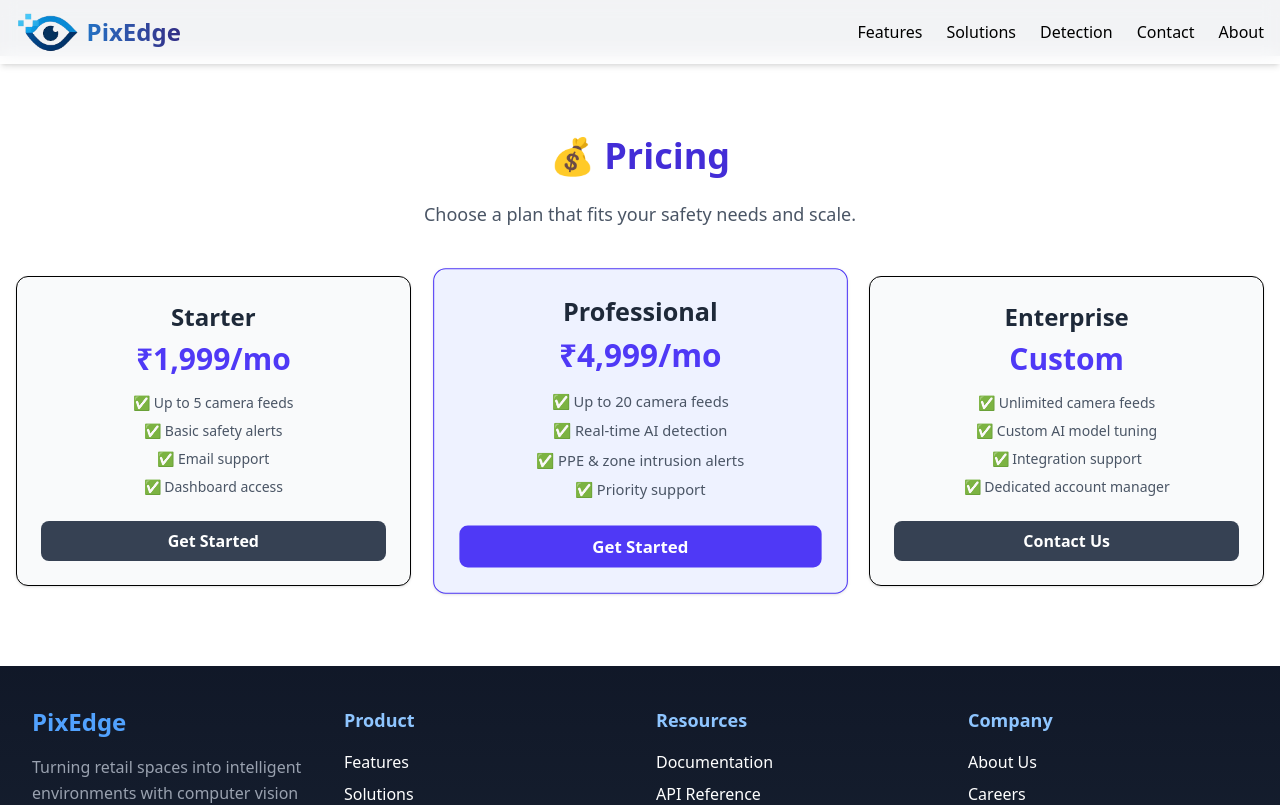
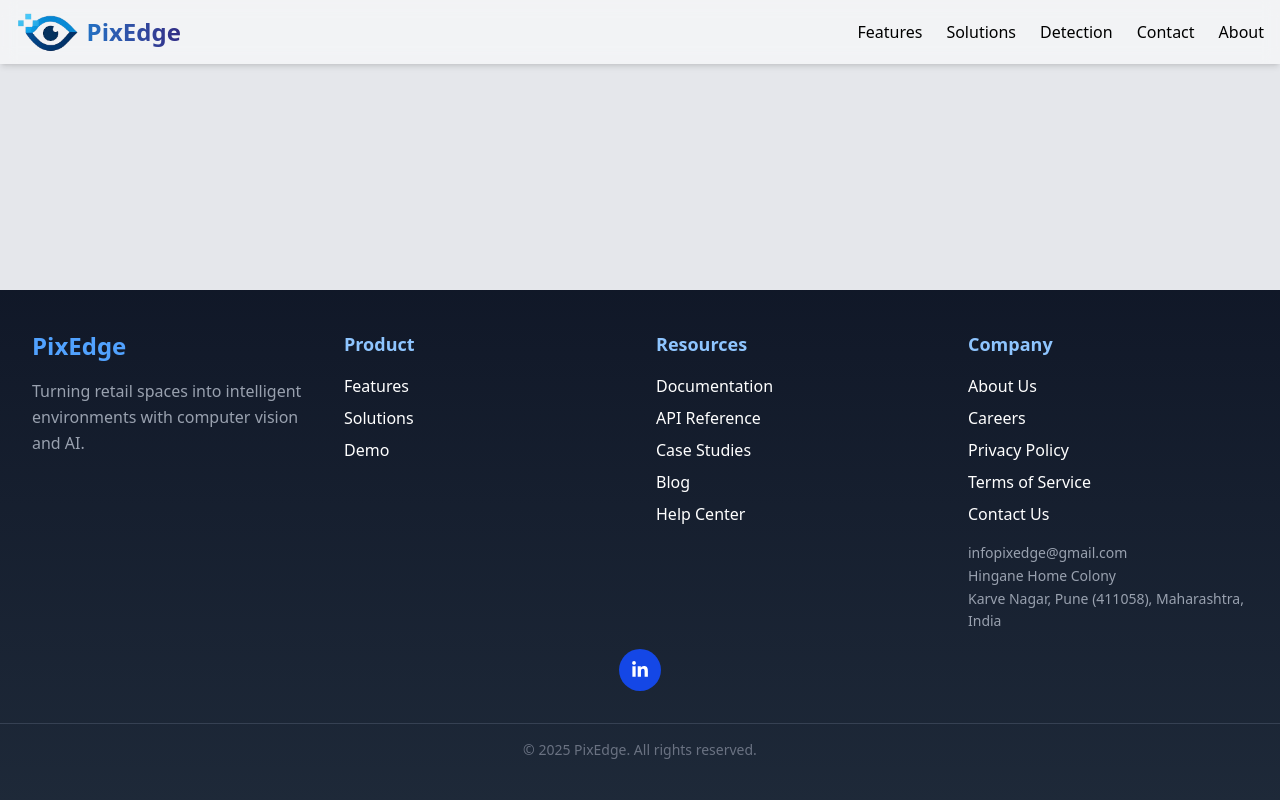
Before and after one commit to pixedge-official/pixedge-live, a React (Vite) app: page /pricing in a window 1280 px wide. Shown: the top 805 px of the page. Built offline with nearby package versions, Linux system fonts and the light colour scheme.

Commit message:
Unwanted Component Deleted

```diff
--- a/src/components/Dashboard.jsx
+++ /dev/null
@@ -1,32 +0,0 @@
-import React from 'react';
-import dashboardBg from '../assets/dashboard-bg.jpg'; // Placeholder image
-import PipelineFlow from './PipelineFlow';
-
-function Dashboard({ detections }) {
-  return (
-    <section className="py-16 bg-gray-100" style={{ backgroundImage: `url(${dashboardBg})`, backgroundSize: 'cover', backgroundPosition: 'center' }}>
-      <div className="max-w-7xl mx-auto px-10 sm:px-6 lg:px-8 bg-white bg-opacity-90 p-8 rounded-lg">
-        <h2 className="text-3xl font-bold text-gray-900 mb-6">Retail Detection Dashboard</h2>
-        <p className="text-lg text-gray-600 mb-6">Real-time object detection from your CCTV cameras</p>
-        <div className="mb-4">
-          <button className="bg-gray-200 text-gray-800 px-4 py-2 rounded mr-2">Last 24 hours</button>
-          <button className="bg-gray-200 text-gray-800 px-4 py-2 rounded mr-2">Last 7 days</button>
-          <button className="bg-gray-200 text-gray-800 px-4 py-2 rounded">Last 30 days</button>
-        </div>
-        <div className="grid grid-cols-1 md:grid-cols-2 lg:grid-cols-3 gap-6">
-          {detections.map((item) => (
-            <div key={item.id} className="p-6 bg-white rounded-lg shadow-md">
-              <div className="text-2xl font-bold text-blue-600 mb-2">{item.label}</div>
-              <h3 className="text-xl font-semibold text-gray-800 mb-2">{item.title}</h3>
-              <p className="text-gray-600 mb-2">{item.desc}</p>
-              <p className="text-sm text-gray-500">{item.time} | {item.camera}</p>
-            </div>
-          ))}
-        </div>
-      </div>
-      <PipelineFlow/>
-    </section>
-  );
-}
-
-export default Dashboard;
--- a/src/components/LoginModal.jsx
+++ /dev/null
@@ -1,31 +0,0 @@
-import React, { useState } from 'react';
-
-function LoginModal({ isOpen, onClose, onSignup, onLogin }) {
-  const [email, setEmail] = useState('');
-  const [password, setPassword] = useState('');
-
-  if (!isOpen) return null;
-
-  const handleSubmit = (e) => {
-    e.preventDefault();
-    onLogin(email, password);
-  };
-
-  return (
-    <div className="modal fixed inset-0   backdrop-blur-sm flex items-center justify-center z-50">
-      <div className="bg-white p-6 rounded-lg shadow-lg w-96">
-        <div onClick={onClose} className="float-right text-gray-600 text-2xl cursor-pointer border-1 px-1 rounded-lg hover:bg-red-500">×</div>
-        <h2 className="text-2xl font-bold mb-4">Welcome back</h2>
-        <p className="text-gray-600 mb-6">Login to access your dashboard</p>
-        <form onSubmit={handleSubmit}>
-          <input type="email" value={email} onChange={(e) => setEmail(e.target.value)} placeholder="Email" className="w-full p-2 mb-4 border rounded" />
-          <input type="password" value={password} onChange={(e) => setPassword(e.target.value)} placeholder="Password" className="w-full p-2 mb-4 border rounded" />
-          <button type="submit" className="w-full bg-blue-400 text-white p-2 rounded hover:bg-blue-700">Login</button>
-        </form>
-        <p className="text-center mt-4 text-gray-600">Don't have an account? <span onClick={onSignup} className="text-blue-600 cursor-pointer">Sign up</span></p>
-      </div>
-    </div>
-  );
-}
-
-export default LoginModal;
--- a/src/components/Pricing.jsx
+++ /dev/null
@@ -1,76 +0,0 @@
-import React from 'react';
-
-const pricingPlans = [
-  {
-    name: "Starter",
-    price: "₹1,999/mo",
-    features: [
-      "Up to 5 camera feeds",
-      "Basic safety alerts",
-      "Email support",
-      "Dashboard access"
-    ],
-    highlighted: false
-  },
-  {
-    name: "Professional",
-    price: "₹4,999/mo",
-    features: [
-      "Up to 20 camera feeds",
-      "Real-time AI detection",
-      "PPE & zone intrusion alerts",
-      "Priority support"
-    ],
-    highlighted: true
-  },
-  {
-    name: "Enterprise",
-    price: "Custom",
-    features: [
-      "Unlimited camera feeds",
-      "Custom AI model tuning",
-      "Integration support",
-      "Dedicated account manager"
-    ],
-    highlighted: false
-  }
-];
-
-const Pricing = () => {
-  return (
-    <section id="pricing" className="bg-white py-20 px-4">
-      <div className="max-w-7xl mx-auto text-center">
-        <h2 className="text-4xl font-bold text-indigo-700 mb-6">💰 Pricing</h2>
-        <p className="text-gray-600 text-lg mb-12">Choose a plan that fits your safety needs and scale.</p>
-
-        <div className="grid grid-cols-1 md:grid-cols-3 gap-8">
-          {pricingPlans.map((plan, i) => (
-            <div
-              key={i}
-              className={`border rounded-xl p-6 shadow-sm transition-all duration-300 ${
-                plan.highlighted
-                  ? 'bg-indigo-50 border-indigo-600 shadow-md scale-105'
-                  : 'bg-gray-50 hover:shadow-md hover:scale-105'
-              }`}
-            >
-              <h3 className="text-2xl font-semibold text-gray-800 mb-2">{plan.name}</h3>
-              <p className="text-3xl font-bold text-indigo-600 mb-4">{plan.price}</p>
-              <ul className="text-gray-600 space-y-2 text-sm">
-                {plan.features.map((feature, idx) => (
-                  <li key={idx}>✅ {feature}</li>
-                ))}
-              </ul>
-              <button className={`mt-6 w-full py-2 rounded-lg text-white font-semibold ${
-                plan.highlighted ? 'bg-indigo-600 hover:bg-indigo-700' : 'bg-gray-700 hover:bg-gray-800'
-              }`}>
-                {plan.name === 'Enterprise' ? 'Contact Us' : 'Get Started'}
-              </button>
-            </div>
-          ))}
-        </div>
-      </div>
-    </section>
-  );
-};
-
-export default Pricing;
--- a/src/components/Settings.jsx
+++ /dev/null
@@ -1,12 +0,0 @@
-import React from 'react';
-
-function Settings() {
-  return (
-    <div className="container mx-auto py-12 px-4">
-      <h1 className="text-4xl font-bold text-center text-purple-800 mb-8">Settings</h1>
-      <p className="text-lg text-gray-600 text-center">Manage your account settings and preferences.</p>
-    </div>
-  );
-}
-
-export default Settings;
--- a/src/components/SignupModal.jsx
+++ /dev/null
@@ -1,34 +0,0 @@
-import React, { useState } from 'react';
-
-function SignupModal({ isOpen, onClose, onLogin, onSignup }) {
-  const [name, setName] = useState('');
-  const [email, setEmail] = useState('');
-  const [password, setPassword] = useState('');
-
-  if (!isOpen) return null;
-
-  const handleSubmit = (e) => {
-    e.preventDefault();
-    onSignup(name, email, password);
-  };
-
-  return (
-    <div className="modal active fixed inset-0 backdrop-blur-sm flex items-center justify-center z-50">
-      <div className="bg-white p-6 rounded-lg shadow-lg w-96">
-                <div onClick={onClose} className="float-right text-gray-700 text-2xl cursor-pointer border-1 px-1 rounded-lg hover:bg-red-500">×</div>
-
-        <h2 className="text-2xl font-bold mb-4">Create your account</h2>
-        <p className="text-gray-600 mb-6">Get started with PixEdge today</p>
-        <form onSubmit={handleSubmit}>
-          <input type="text" value={name} onChange={(e) => setName(e.target.value)} placeholder="Full Name" className="w-full p-2 mb-4 border rounded" />
-          <input type="email" value={email} onChange={(e) => setEmail(e.target.value)} placeholder="Email" className="w-full p-2 mb-4 border rounded" />
-          <input type="password" value={password} onChange={(e) => setPassword(e.target.value)} placeholder="Password" className="w-full p-2 mb-4 border rounded" />
-          <button type="submit" className="w-full bg-blue-600 text-white p-2 rounded hover:bg-blue-700">Sign Up</button>
-        </form>
-        <p className="text-center mt-4 text-gray-600">Already have an account? <span onClick={onLogin} className="text-blue-600 cursor-pointer">Login</span></p>
-      </div>
-    </div>
-  );
-}
-
-export default SignupModal;
--- a/src/components/routes/AnimatedRoutes.jsx
+++ b/src/components/routes/AnimatedRoutes.jsx
@@ -150,11 +150,8 @@
 import Solutions from '../Solutions';
 import Demo from '../Demo';
 import Detection from '../Detection';
-import Pricing from '../Pricing';
 import Contact from '../Contact';
 import CallToAction from '../CallToAction';
-import Dashboard from '../Dashboard';
-import Settings from '../Settings';
 import PixEdgePromo from '../PixEdgePromo';
 import RequestDemo from '../RequestDemo';
 import About from '../About';
@@ -181,10 +178,7 @@
         <Route path="/features" element={<PageWrapper><Features /></PageWrapper>} />
         <Route path="/solutions" element={<PageWrapper><Solutions /></PageWrapper>} />
         <Route path="/detection" element={<PageWrapper><Detection addDetection={addDetection} /></PageWrapper>} />
-        <Route path="/pricing" element={<PageWrapper><Pricing /></PageWrapper>} />
         <Route path="/contact" element={<PageWrapper><Contact /></PageWrapper>} />
-        <Route path="/dashboard" element={<PageWrapper><Dashboard detections={detections} /></PageWrapper>} />
-        <Route path="/settings" element={<PageWrapper><Settings /></PageWrapper>} />
         <Route path="/promovideo" element={<PageWrapper><PixEdgePromo /></PageWrapper>} />
         <Route path="/request-demo" element={<PageWrapper><RequestDemo /></PageWrapper>} />
         <Route path="/about" element={<PageWrapper><About /></PageWrapper>} />
```
